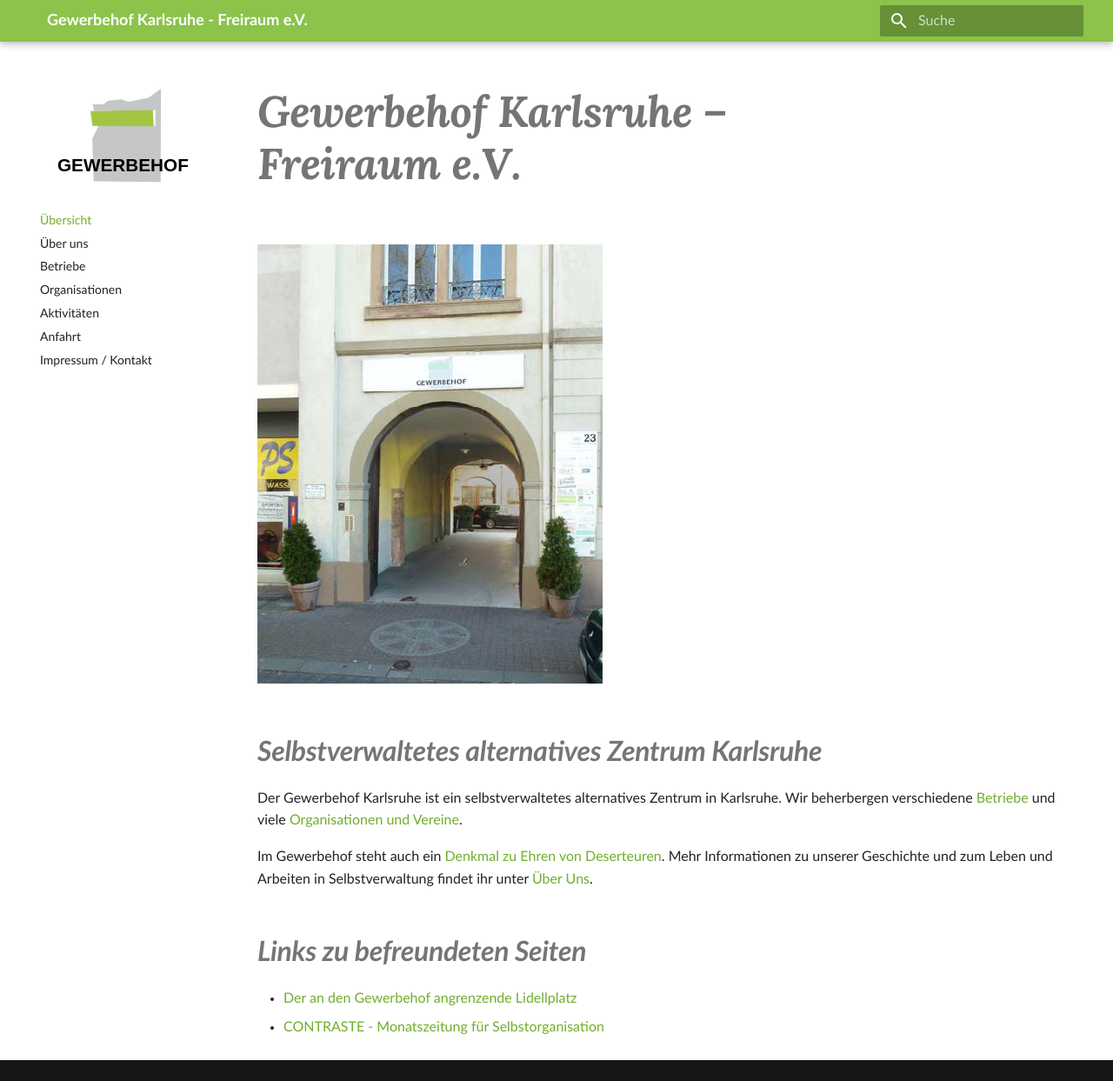
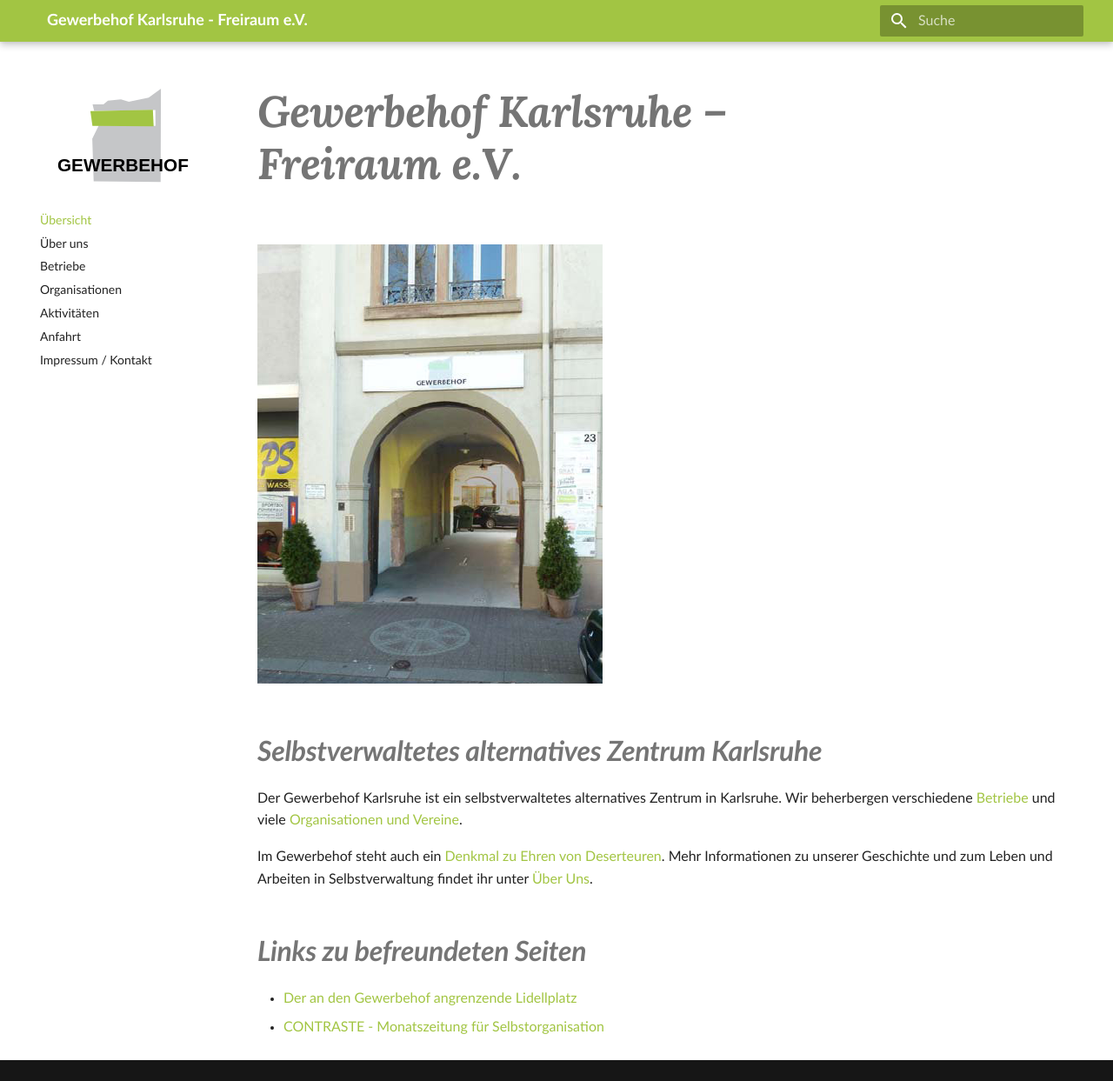
Before and after one commit to entropia/gewerbehof-webseite, an MkDocs documentation site: the page built from docs/index.md, in a window 1280 px wide and 1243 px high. Shown: the whole window at 87% size. Built offline with MkDocs 1.6.1 and Material for MkDocs 9.7.7, drawn with Linux system fonts in a browser that asks for light colours; comment, search, counter and statistics services are not loaded.

Commit message:
set green from logo as primary color variable

```diff
--- a/docs/css/extra.css
+++ b/docs/css/extra.css
@@ -1,6 +1,21 @@
-:root {
+html {
   --md-text-font: 'Lato';
   --md-title-font: 'Lora';
+}
+
+[data-md-color-primary="light-green"]:not([data-md-color-scheme="slate"]) {
+  --md-typeset-a-color: #a2c543;
+}
+
+[data-md-color-primary="light-green"] {
+  --md-primary-fg-color: #a2c543;
+  --md-primary-fg-color--light: #a2c543;
+  --md-primary-fg-color--dark: #a2c543;
+}
+
+[data-md-color-accent="light-green"] {
+  --md-accent-fg-color: #a2c543;
+  --md-typeset-a-color: #a2c543;
 }
 
 h1,
```
